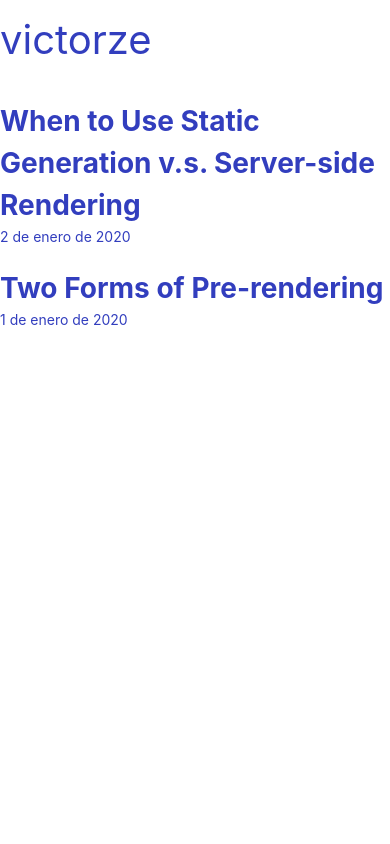
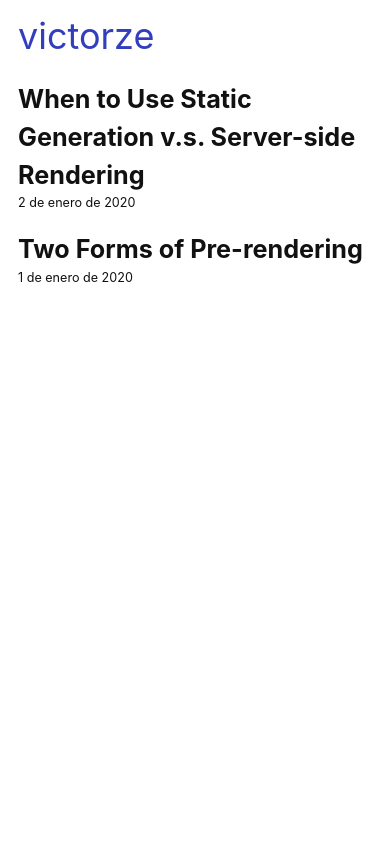
Before and after one commit to victorze/victorze.github.io, a web app: file docs/index.html in a window 390 px wide. Run offline with its HTML, style and script files only (its server is not run), Linux system fonts and the light colour scheme.

Commit message:
Update style

```diff
--- a/docs/assets/style.css
+++ b/docs/assets/style.css
@@ -14,7 +14,6 @@
 }
 
 a:link {
-  /* text-decoration: none; */
   color: #323EBE;
 }
 a:visited {
@@ -28,11 +27,11 @@
 }
 
 header {
-  margin: .5rem 0 1.5rem;
+  margin: .5rem 0 1rem;
 }
 
 pre {
-  border-radius: 5px;
+  border-radius: 6px;
 }
 
 body code[class*="language-"],
@@ -45,10 +44,19 @@
   margin: 0 auto;
 }
 
+@media (max-width: 1024px) {
+  .container {
+    margin: 0 1rem;
+  }
+  html, body {
+    font-size: 18px;
+  }
+}
+
 .logo {
   color: inherit;
+  font-size: 2rem;
   text-decoration: none;
-  font-size: 2rem;
 }
 
 .logo:visited {
@@ -57,6 +65,9 @@
 
 .home-article {
   text-decoration: none;
+}
+.home-article:link {
+  color: inherit;
 }
 .home-article:visited {
   color: inherit;
@@ -75,7 +86,7 @@
 }
 
 .post-title {
-  margin: 1.5rem 0 .3rem;
+  margin: 1rem 0 .2rem;
   font-size: 2.5rem;
   font-weight: 800;
 }
--- a/docs/index.html
+++ b/docs/index.html
@@ -3,7 +3,7 @@
     <meta charset="UTF-8">
     <link rel="icon" href="/favicon.ico">
     <meta name="viewport" content="width=device-width, initial-scale=1.0">
-    <link rel="stylesheet" href="../assets/style.css">
+    <link rel="stylesheet" href="assets/style.css">
     <title>victorze</title>
   </head>
   <body>
--- a/layouts/index.html
+++ b/layouts/index.html
@@ -3,7 +3,7 @@
     <meta charset="UTF-8">
     <link rel="icon" href="/favicon.ico">
     <meta name="viewport" content="width=device-width, initial-scale=1.0">
-    <link rel="stylesheet" href="../assets/style.css">
+    <link rel="stylesheet" href="assets/style.css">
     <title>victorze</title>
   </head>
   <body>
```
